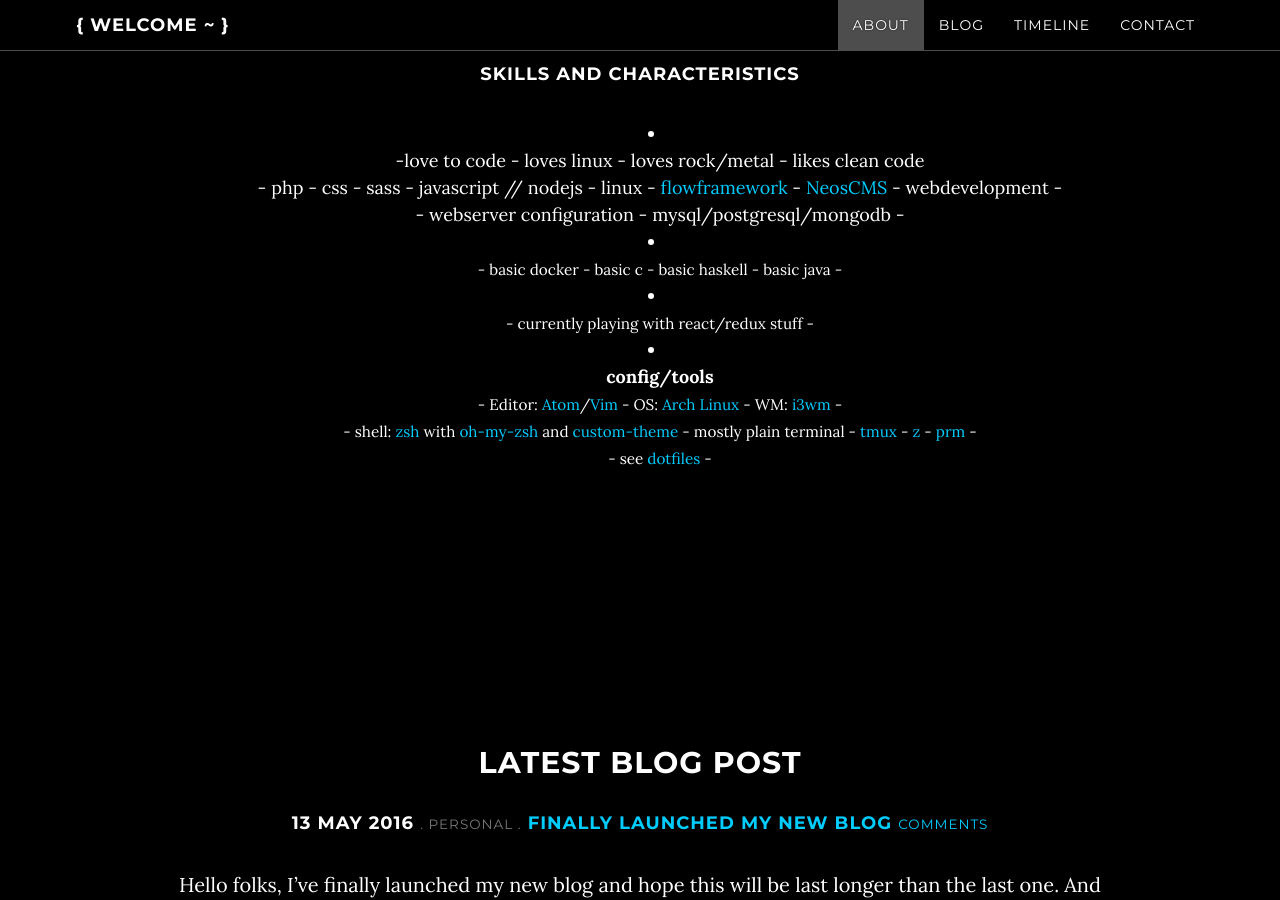
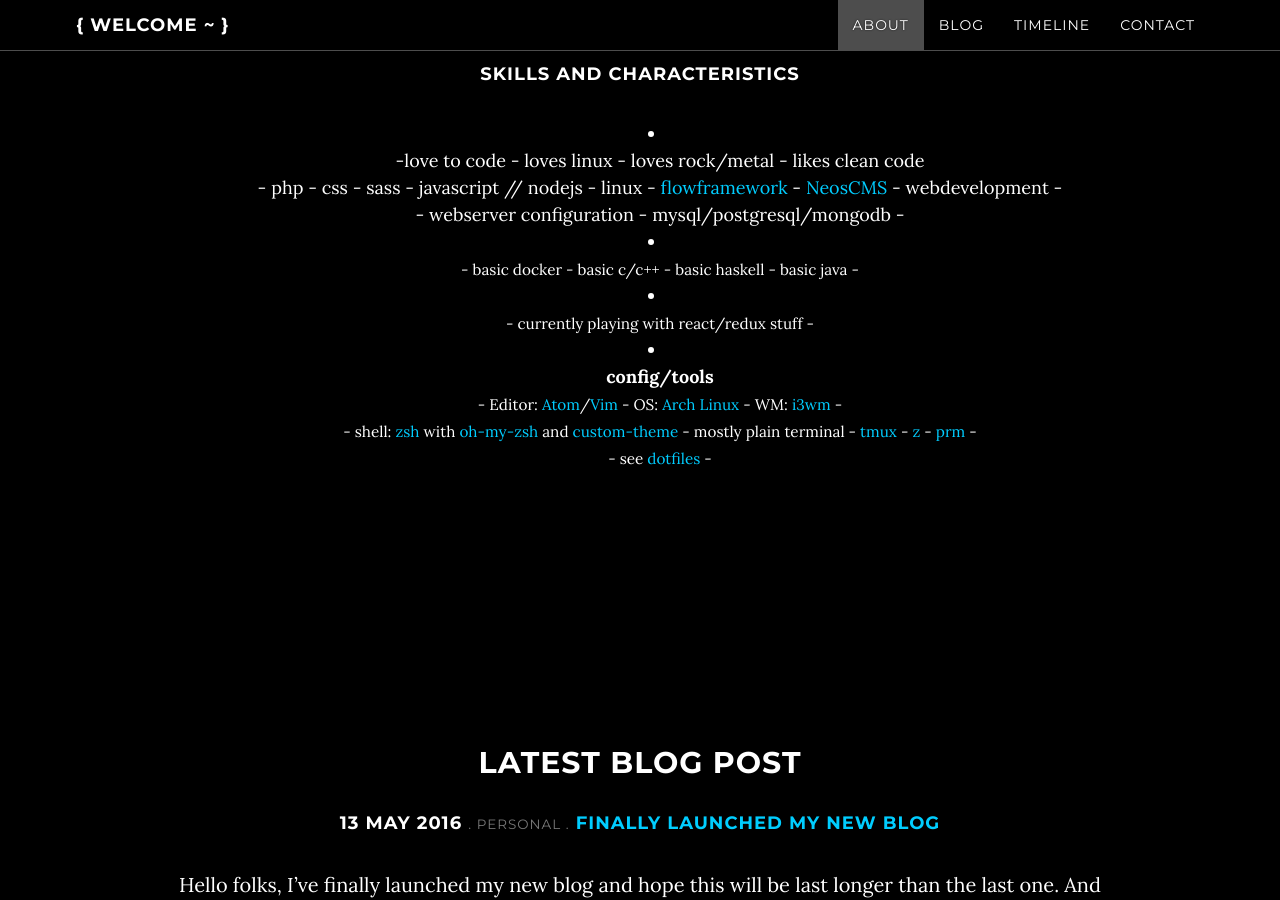
Before and after one commit to mstruebing/mstruebing.github.io, a Jekyll site: the page built from index.html, in a window 1280 px wide and 900 px high, scrolled down 1252 px. Built offline with Jekyll 4.4.1, drawn with Linux system fonts in a browser that asks for light colours; nearby versions of some CDN libraries.

Commit message:
remove comments and introduce c++

```diff
--- a/_includes/latest-post.html
+++ b/_includes/latest-post.html
@@ -15,7 +15,6 @@
             </a>
           .</small>
           <strong> <a href="{{site.baseurl}}{{ post.url }}">{{post.title}} </a> </strong>
-          <small> <a href="{{site.baseurl}}{{post.url}}#disqus_thread">Comments</a></small>
         </h4>
 
         {{ post.content | truncatewords: site.post-preview-words | strip_html | markdownify }}
--- a/_includes/post-list.html
+++ b/_includes/post-list.html
@@ -13,7 +13,6 @@
     <strong>{{ post.title }}</strong>
   </a>
   <br class="visible-xs-block">
-  <small><a href="{{site.baseurl}}{{post.url}}#disqus_thread">Comments</a></small>
 </h4>
 
 <!-- Post List End -->
--- a/_layouts/post.html
+++ b/_layouts/post.html
@@ -22,7 +22,6 @@
               <a class="category" href="{{site.baseurl}}/categories/{{page.category | downcase}}.html">
                 {{ page.category }}
               </a>.
-              <a href="{{site.baseurl}}{{page.url }}#disqus_thread">Comments</a>
               <br />
               {% for tag in page.tags %}
                 <a class="tag" href="{{site.baseurl}}/tags/{{tag}}.html">#{{ tag }}</a>
--- a/about.html
+++ b/about.html
@@ -13,7 +13,7 @@ Hi! - I'm Max - from Germany/Hamburg - coding since ~2012 - currently working at
 <br /> - php - css - sass - javascript // nodejs - linux - [flowframework](https://www.neos.io/) - [NeosCMS](https://www.neos.io/) - webdevelopment - <br /> - webserver configuration - mysql/postgresql/mongodb -
 - <br />
 <small> -
-basic docker - basic c - basic haskell - basic java -
+basic docker - basic c/c++ - basic haskell - basic java -
 </small>
 - <br />
 <small> -
```
